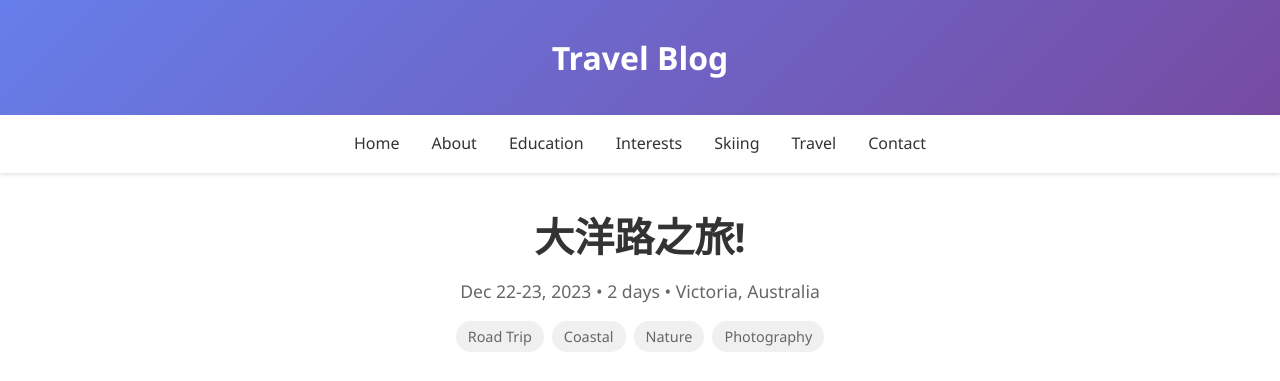
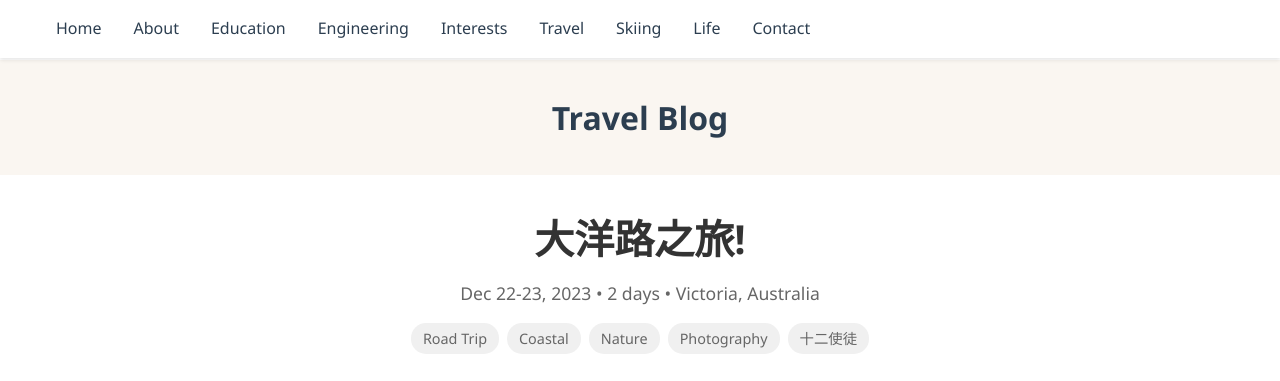
Before and after one commit to yunzn2010/yunzn2010.github.io, a plain HTML site: page travel_blogs/great-ocean-road.html in a window 1280 px wide. Shown: the top 381 px of the page. Drawn offline with Linux system fonts and the light colour scheme.

Commit message:
modified:   education.html 	renamed:    images/travel/twelve apostles.jpg -> images/travel/great-ocean-road/twelve apostles.jpg 	modified:   travel.html 	modified:   travel_blogs/great-ocean-road.html 	modified:   travel_blogs/tasmania.html

```diff
--- a/travel_blogs/great-ocean-road.html
+++ b/travel_blogs/great-ocean-road.html
@@ -3,6 +3,7 @@
 <head>
     <meta charset="UTF-8">
     <meta name="viewport" content="width=device-width, initial-scale=1.0">
+    <link rel="stylesheet" type="text/css" href="../nav-styles.css">
     <title>Great Ocean Road Adventure - Travel Blog</title>
     <script src="https://cdnjs.cloudflare.com/ajax/libs/font-awesome/6.5.1/js/all.min.js"></script>
     <style>
@@ -19,36 +20,12 @@
             color: #333;
         }
 
-        /* Header and Nav styles */
         header {
-            background: linear-gradient(135deg, #667eea 0%, #764ba2 100%);
-            color: white;
+            margin-top: 60px;
+            background: #faf6f1; /* Warm, soft off-white */
+            color: #2c3e50;
             padding: 2rem;
             text-align: center;
-        }
-
-        nav {
-            background: white;
-            padding: 1rem;
-            box-shadow: 0 2px 4px rgba(0,0,0,0.1);
-        }
-
-        nav ul {
-            list-style: none;
-            display: flex;
-            justify-content: center;
-            gap: 2rem;
-        }
-
-        nav a {
-            text-decoration: none;
-            color: #333;
-            font-weight: 500;
-            transition: color 0.3s;
-        }
-
-        nav a:hover {
-            color: #667eea;
         }
 
         /* Blog specific styles */
@@ -231,22 +208,30 @@
         }
     </style>
 </head>
+
 <body>
-    <header>
-        <h1>Travel Blog</h1>
-    </header>
 
+    <div class="nav-wrapper">
         <nav>
             <ul>
                 <li><a href="../index.html">Home</a></li>
                 <li><a href="../about.html">About</a></li>
                 <li><a href="../education.html">Education</a></li>
+                <li><a href="#engineering">Engineering</a></li>
                 <li><a href="../interests.html">Interests</a></li>
-            <li><a href="../skiing.html">Skiing</a></li>
                 <li><a href="../travel.html">Travel</a></li>
-            <li><a href="#contact">Contact</a></li>
+                <li><a href="skiing.html">Skiing</a></li>
+                <!-- <li><a href="dogs.html">Dogs</a></li> -->
+                <li><a href="../life-notes.html">Life</a></li>
+                <li><a href="../contact.html">Contact</a></li>
+
             </ul>
         </nav>
+    </div>
+
+    <header>
+        <h1>Travel Blog</h1>
+    </header>
 
     <main class="blog-container">
         <article>
@@ -262,10 +247,11 @@
                     <span class="tag">Coastal</span>
                     <span class="tag">Nature</span>
                     <span class="tag">Photography</span>
+                    <span class="tag">十二使徒</span>
                 </div>
             </div>
 
-            <img src="../images/travel/twelve apostles.jpg" alt="Great Ocean Road Scenic View" class="featured-image">
+            <img src="../images/travel/great-ocean-road/twelve apostles.jpg" alt="Great Ocean Road Scenic View" class="featured-image">
 
             <div class="blog-content">
                 <section class="blog-section">
```
Also changed, not shown: education.html (+2 -2 lines), travel.html (+2 -2 lines), travel_blogs/tasmania.html (+9 -8 lines), images/travel/tasmania/hotel-verge-launceston.jpg (added), images/travel/tasmania/stanley-nut.jpg (added), 9 other files. Lines whose indentation alone changed are shown as unchanged.
